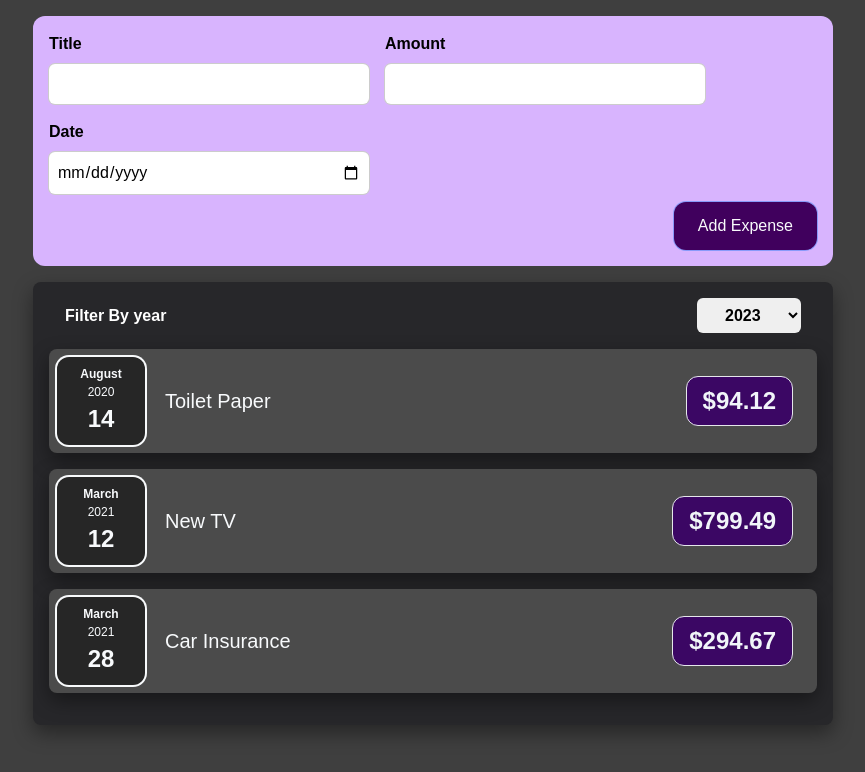
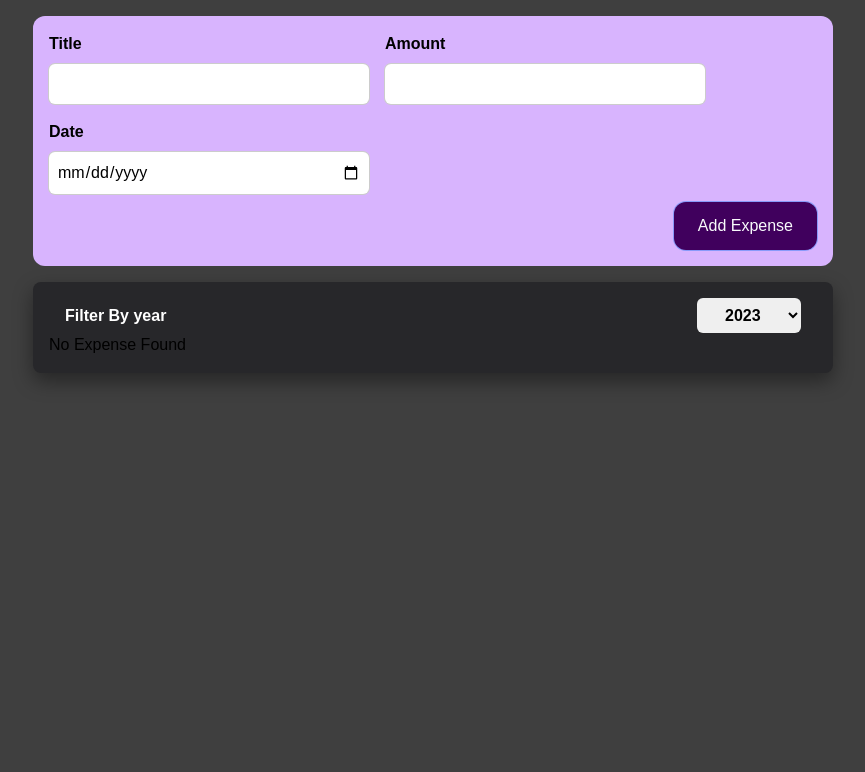
Before and after one commit to sadman59m/Expense-tracker, a React (Create React App) app: page / in a window 1280 px wide. Shown: the top 772 px of the page, without its empty margins (207-1072 px from the left). Built offline with nearby package versions, Linux system fonts and the light colour scheme.

Commit message:
Added dynamic state render & conditional check

```diff
--- a/src/App.js
+++ b/src/App.js
@@ -1,10 +1,9 @@
-import React from "react";
+import React, { useState } from "react";
 
 import Expenses from "./components/Expenses/Expenses";
 import NewExpense from "./components/NewExpense/NewExpense";
 
-const App = () => {
-  const expenses = [
+const DUMMY_EXPENSES = [
   {
     id: "e1",
     title: "Toilet Paper",
@@ -26,9 +25,13 @@
   },
 ];
 
+const App = () => {
+  const [expenses, setExpenses] = useState(DUMMY_EXPENSES);
+
   const addExpenseHandler = (expense) => {
-    console.log("On App.js");
-    console.log(expense);
+    setExpenses((prevExpenses) => {
+      return [expense, ...prevExpenses];
+    });
   };
   return (
     <div>
--- a/src/components/Expenses/Expenses.js
+++ b/src/components/Expenses/Expenses.js
@@ -11,27 +11,30 @@
   const onChangeFilterHandler = (year) => {
     setFilteredYear(year);
   };
+
+  const filteredExpenses = props.items.filter((expense) => {
+    return expense.date.getFullYear().toString() === filteredYear;
+  });
+
+  let expenseContents = <p>No Expense Found</p>;
+  if (filteredExpenses.length > 0) {
+    expenseContents = filteredExpenses.map((expense) => (
+      <ExpenseItems
+        key={expense.id}
+        title={expense.title}
+        amount={expense.amount}
+        date={expense.date}
+      />
+    ));
+  }
+
   return (
     <Card className="expenses">
       <ExpenseFilter
         selected={filteredYear}
         onChangeFilter={onChangeFilterHandler}
       />
-      <ExpenseItems
-        date={props.items[0].date}
-        title={props.items[0].title}
-        amount={props.items[0].amount}
-      />
-      <ExpenseItems
-        date={props.items[1].date}
-        title={props.items[1].title}
-        amount={props.items[1].amount}
-      />
-      <ExpenseItems
-        date={props.items[2].date}
-        title={props.items[2].title}
-        amount={props.items[2].amount}
-      />
+      {expenseContents}
     </Card>
   );
 };
--- a/src/components/NewExpense/ExpenseForm.js
+++ b/src/components/NewExpense/ExpenseForm.js
@@ -36,6 +36,7 @@
         <div className="new-expense__control">
           <label>Title</label>
           <input
+            required
             type="text"
             value={enteredTitle}
             onChange={handleChangeTitle}
@@ -44,6 +45,7 @@
         <div className="new-expense__control">
           <label>Amount</label>
           <input
+            required
             type="number"
             value={enteredAmount}
             min="0.01"
@@ -54,6 +56,7 @@
         <div className="new-expense__control">
           <label>Date</label>
           <input
+            required
             type="date"
             value={enteredDate}
             min="2018-01-01"
```
Lines whose indentation alone changed are shown as unchanged.
